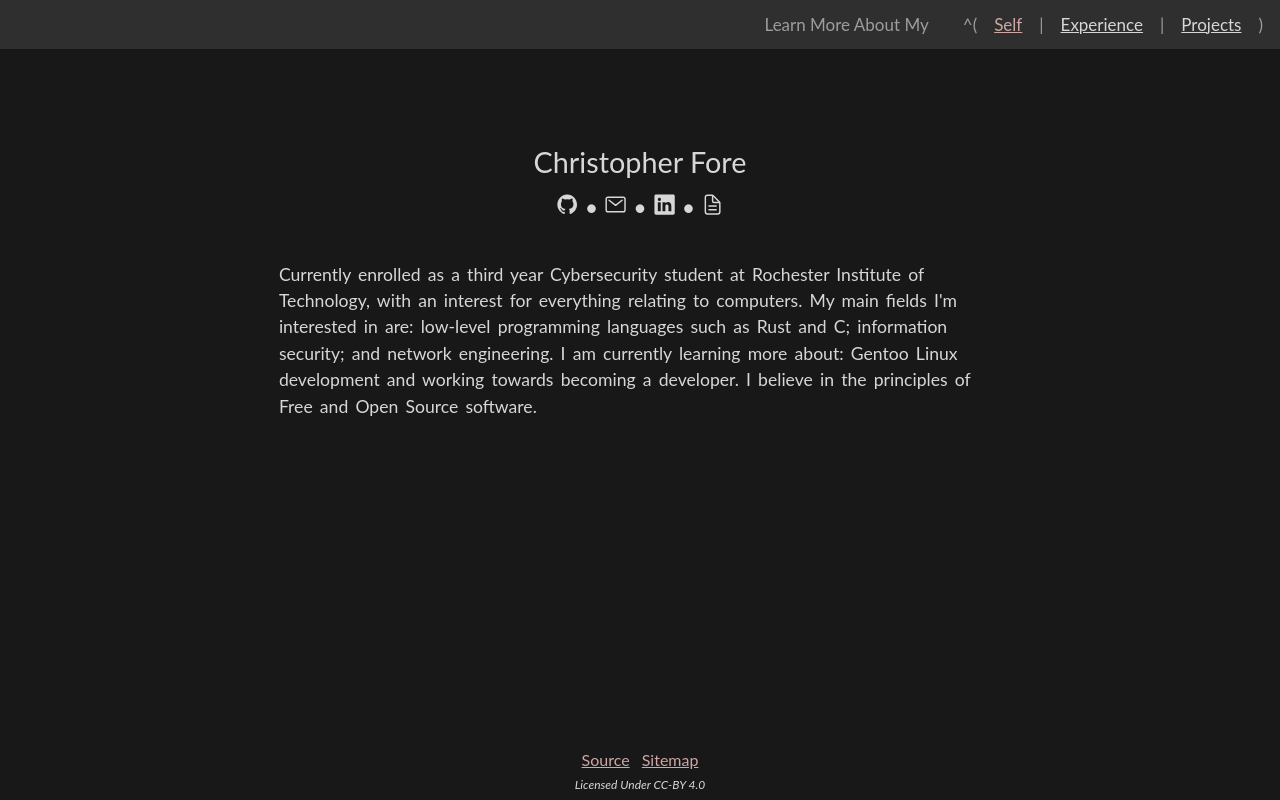
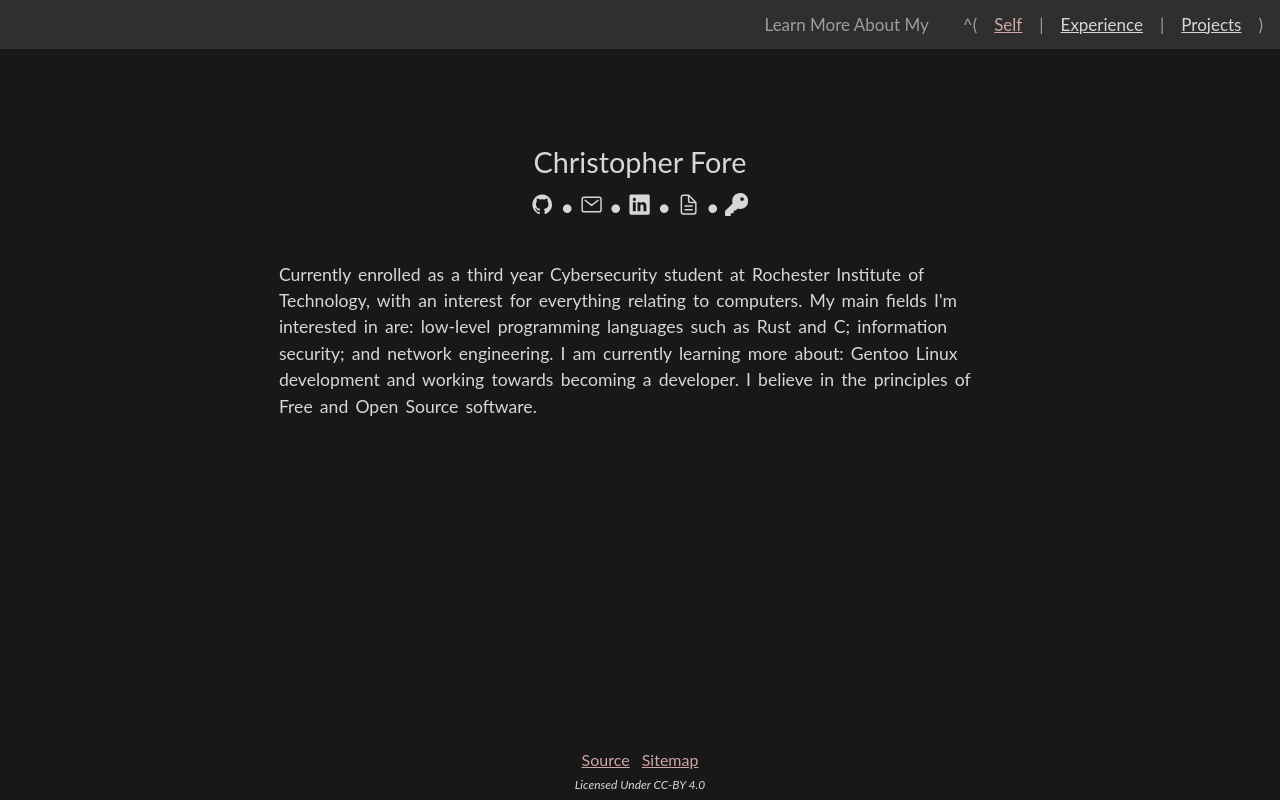
Before and after one commit to csfore/csfore.com, a plain HTML site: page index.html in a window 1280 px wide. Drawn offline with Linux system fonts and the light colour scheme.

Commit message:
index.html: Add GPG key hyperlink
Signed-off-by: Christopher Fore <csfore@posteo.net>

```diff
--- a/index.html
+++ b/index.html
@@ -63,6 +63,10 @@
 				<path d="M256 56v120a32 32 0 0032 32h120M176 288h160M176 368h160" fill="none" stroke="currentColor" stroke-linecap="round" stroke-linejoin="round" stroke-width="32"/>
 			</svg>
 		</a>
+                •
+		<a class="icon" target="_blank" href="public.asc">
+			<svg xmlns="http://www.w3.org/2000/svg" viewBox="0 0 512 512"><!--!Font Awesome Free 6.7.2 by @fontawesome - https://fontawesome.com License - https://fontawesome.com/license/free Copyright 2025 Fonticons, Inc.--><path d="M336 352c97.2 0 176-78.8 176-176S433.2 0 336 0S160 78.8 160 176c0 18.7 2.9 36.8 8.3 53.7L7 391c-4.5 4.5-7 10.6-7 17l0 80c0 13.3 10.7 24 24 24l80 0c13.3 0 24-10.7 24-24l0-40 40 0c13.3 0 24-10.7 24-24l0-40 40 0c6.4 0 12.5-2.5 17-7l33.3-33.3c16.9 5.4 35 8.3 53.7 8.3zM376 96a40 40 0 1 1 0 80 40 40 0 1 1 0-80z"/></svg>
+		</a>
             </div>
             <p class="desc">
                 Currently enrolled as a third year Cybersecurity student at Rochester Institute of Technology,
```
